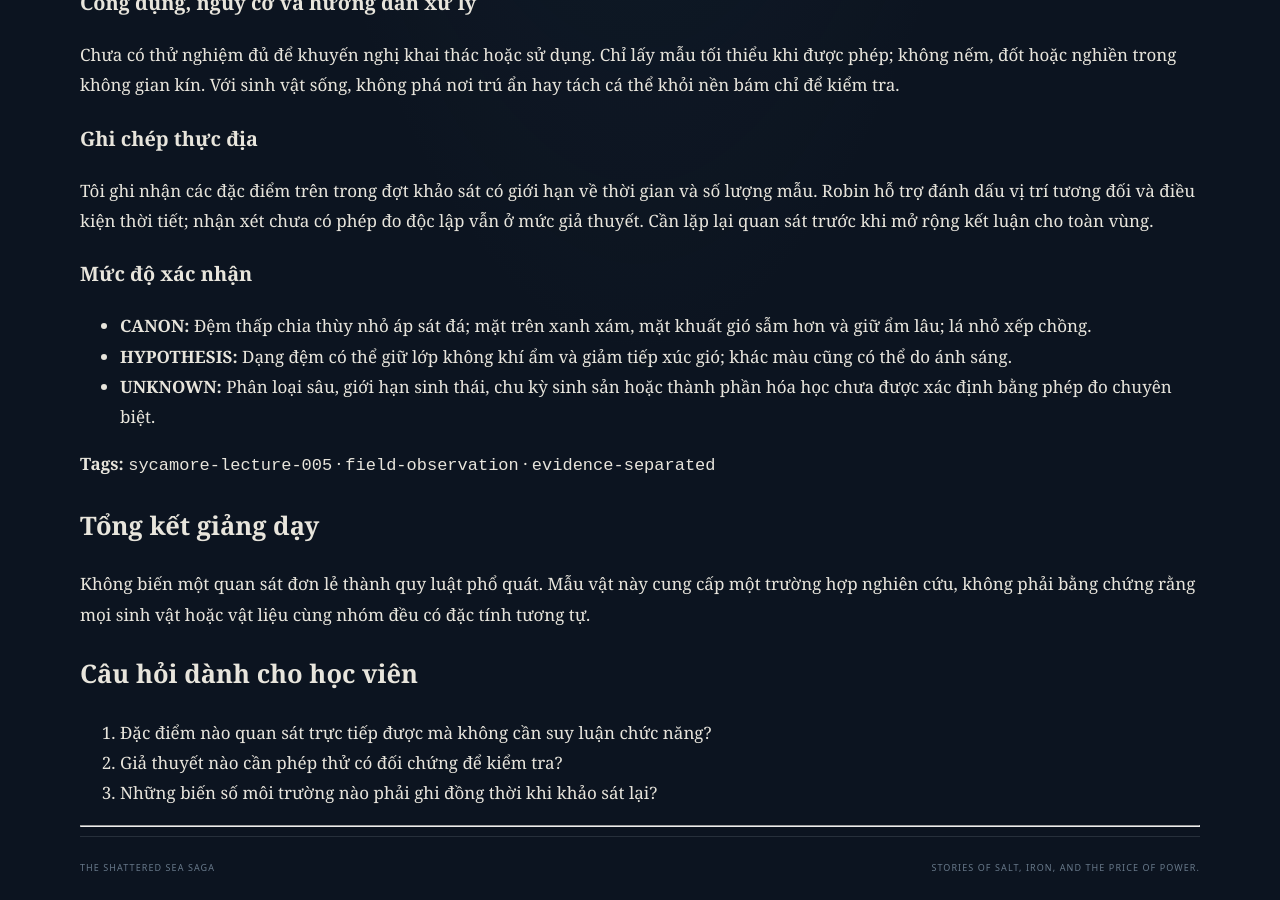
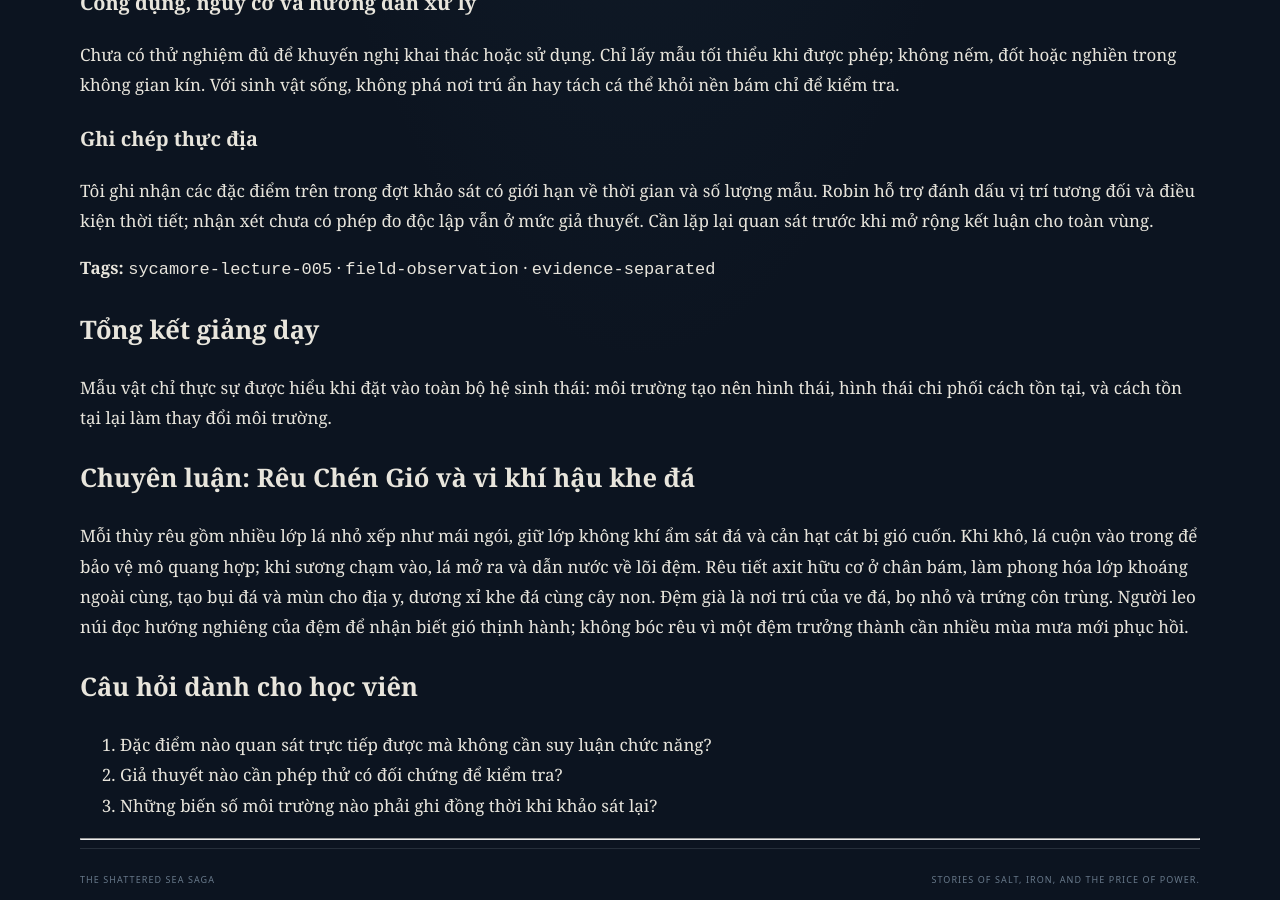
Before and after one commit to trduy91/seven-seas-reader, a Jekyll site: the page built from site/field-notes/sycamore/lecture-005-gio-khac-tren-suon-da.md, in a window 1280 px wide and 900 px high, scrolled down 1145 px. Built offline with Jekyll 4.4.1, drawn with Linux system fonts in a browser that asks for light colours; our own code applies the rules of GitHub Pages for plain Markdown files.

Commit message:
Canon revision 005: expand lecture and repair image links

```diff
--- a/site/field-notes/sycamore/lecture-005-gio-khac-tren-suon-da.md
+++ b/site/field-notes/sycamore/lecture-005-gio-khac-tren-suon-da.md
@@ -10,7 +10,6 @@ Gió khắc trên sườn đá là chủ đề của buổi khảo sát này. T
 ## I. Thực vật — Rêu Chén Gió
 
 ![Tranh khoa học Rêu Chén Gió](https://raw.githubusercontent.com/trduy91/seven-seas/main/docs/world/geography/ecology/sycamore-field-notes/images/SS-SYC-20261127-005-PL01.jpg)
-
 
 **Mã hồ sơ:** `SS-SYC-20261127-005-PL01`
 **Phân loại:** Rêu dạng đệm ở khe đá cao địa
@@ -32,17 +31,15 @@ Chưa có thử nghiệm đủ để khuyến nghị khai thác hoặc sử dụ
 
 Tôi ghi nhận các đặc điểm trên trong đợt khảo sát có giới hạn về thời gian và số lượng mẫu. Robin hỗ trợ đánh dấu vị trí tương đối và điều kiện thời tiết; nhận xét chưa có phép đo độc lập vẫn ở mức giả thuyết. Cần lặp lại quan sát trước khi mở rộng kết luận cho toàn vùng.
 
-### Mức độ xác nhận
-
-- **CANON:** Đệm thấp chia thùy nhỏ áp sát đá; mặt trên xanh xám, mặt khuất gió sẫm hơn và giữ ẩm lâu; lá nhỏ xếp chồng.
-- **HYPOTHESIS:** Dạng đệm có thể giữ lớp không khí ẩm và giảm tiếp xúc gió; khác màu cũng có thể do ánh sáng.
-- **UNKNOWN:** Phân loại sâu, giới hạn sinh thái, chu kỳ sinh sản hoặc thành phần hóa học chưa được xác định bằng phép đo chuyên biệt.
-
 **Tags:** `sycamore-lecture-005` · `field-observation` · `evidence-separated`
 
 ## Tổng kết giảng dạy
 
-Không biến một quan sát đơn lẻ thành quy luật phổ quát. Mẫu vật này cung cấp một trường hợp nghiên cứu, không phải bằng chứng rằng mọi sinh vật hoặc vật liệu cùng nhóm đều có đặc tính tương tự.
+Mẫu vật chỉ thực sự được hiểu khi đặt vào toàn bộ hệ sinh thái: môi trường tạo nên hình thái, hình thái chi phối cách tồn tại, và cách tồn tại lại làm thay đổi môi trường.
+
+## Chuyên luận: Rêu Chén Gió và vi khí hậu khe đá
+
+Mỗi thùy rêu gồm nhiều lớp lá nhỏ xếp như mái ngói, giữ lớp không khí ẩm sát đá và cản hạt cát bị gió cuốn. Khi khô, lá cuộn vào trong để bảo vệ mô quang hợp; khi sương chạm vào, lá mở ra và dẫn nước về lõi đệm. Rêu tiết axit hữu cơ ở chân bám, làm phong hóa lớp khoáng ngoài cùng, tạo bụi đá và mùn cho địa y, dương xỉ khe đá cùng cây non. Đệm già là nơi trú của ve đá, bọ nhỏ và trứng côn trùng. Người leo núi đọc hướng nghiêng của đệm để nhận biết gió thịnh hành; không bóc rêu vì một đệm trưởng thành cần nhiều mùa mưa mới phục hồi.
 
 ## Câu hỏi dành cho học viên
 
```
